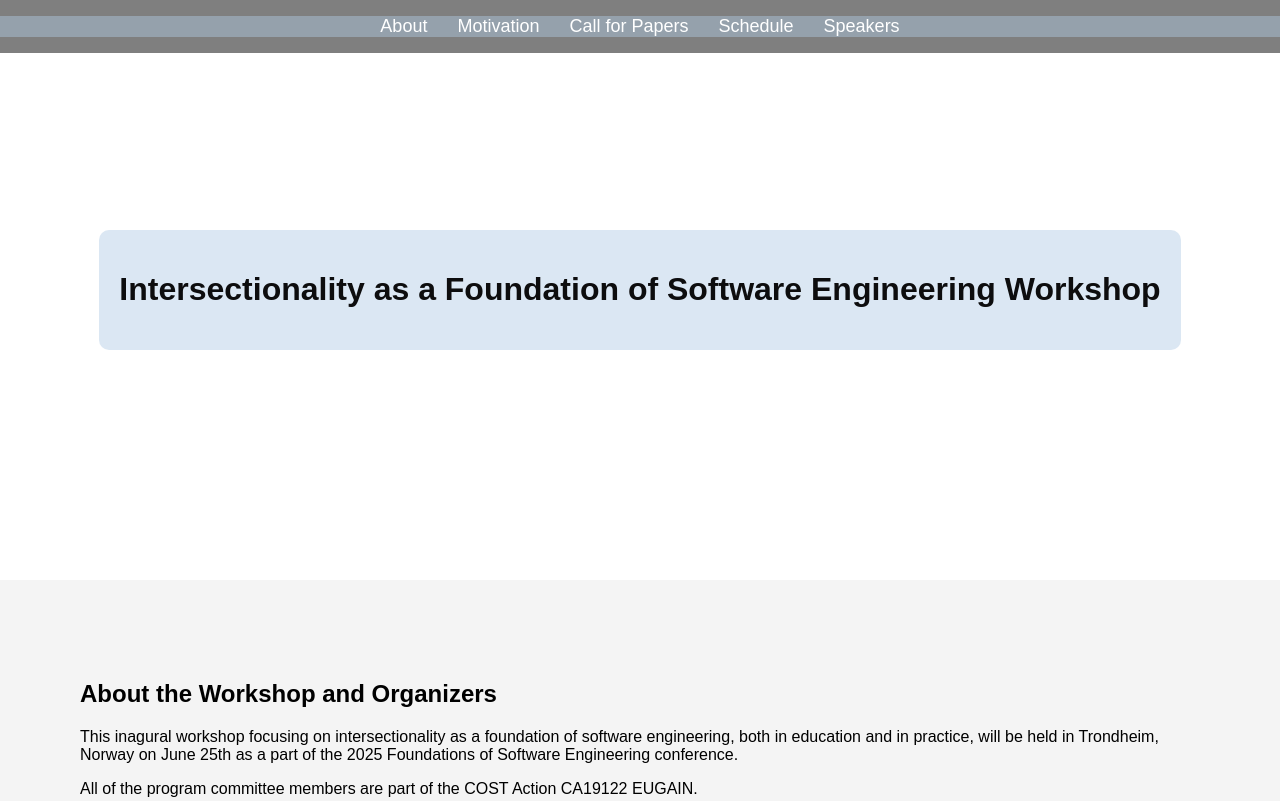
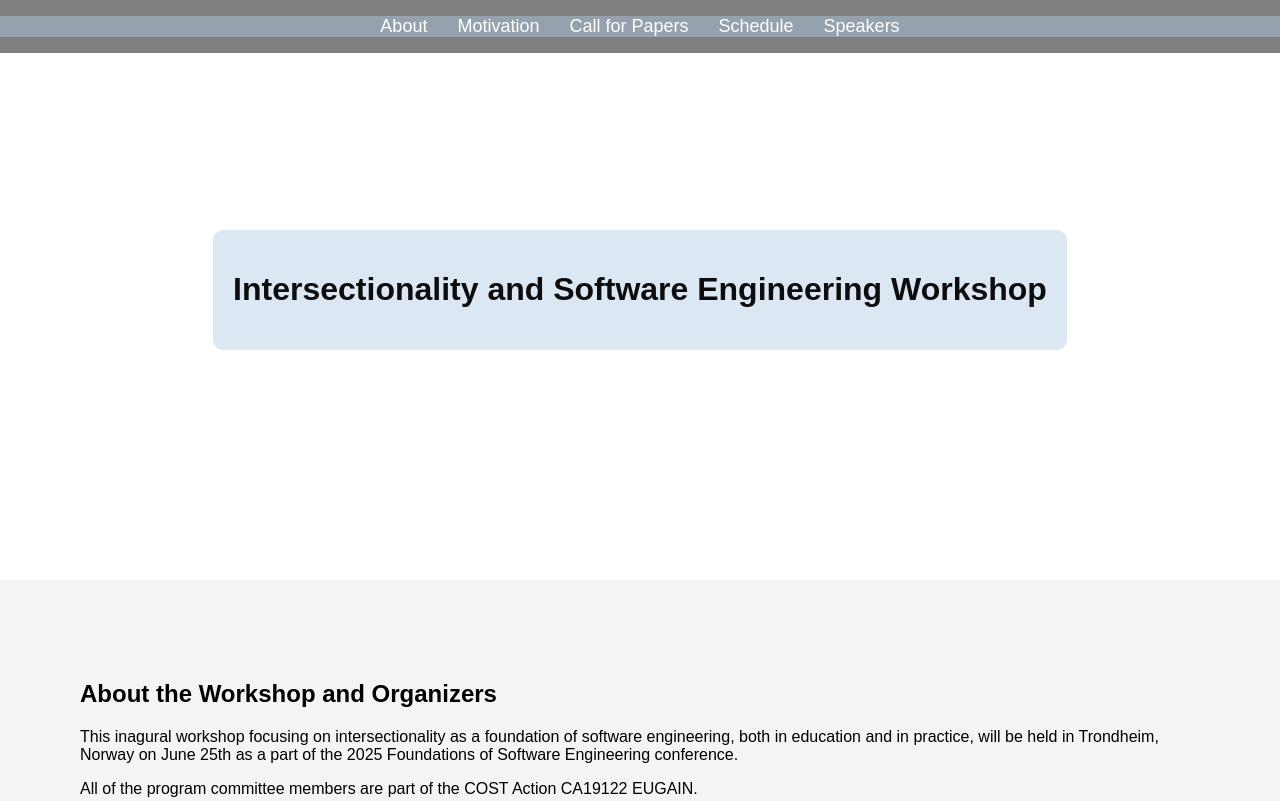
Before and after one commit to virtualalicia/Intersectionality-FSE, a plain HTML site: page index.html in a window 1280 px wide. Shown: the top 801 px of the page. Drawn offline with Linux system fonts and the light colour scheme.

Commit message:
Update index.html
updated title

```diff
--- a/index.html
+++ b/index.html
@@ -18,7 +18,7 @@
             </ul>
         </nav>
         <div class="header-content">
-            <h1>Intersectionality as a Foundation of Software Engineering Workshop</h1>
+            <h1>Intersectionality and Software Engineering Workshop</h1>
         </div>
     </header>
     <section id="section1">
```
